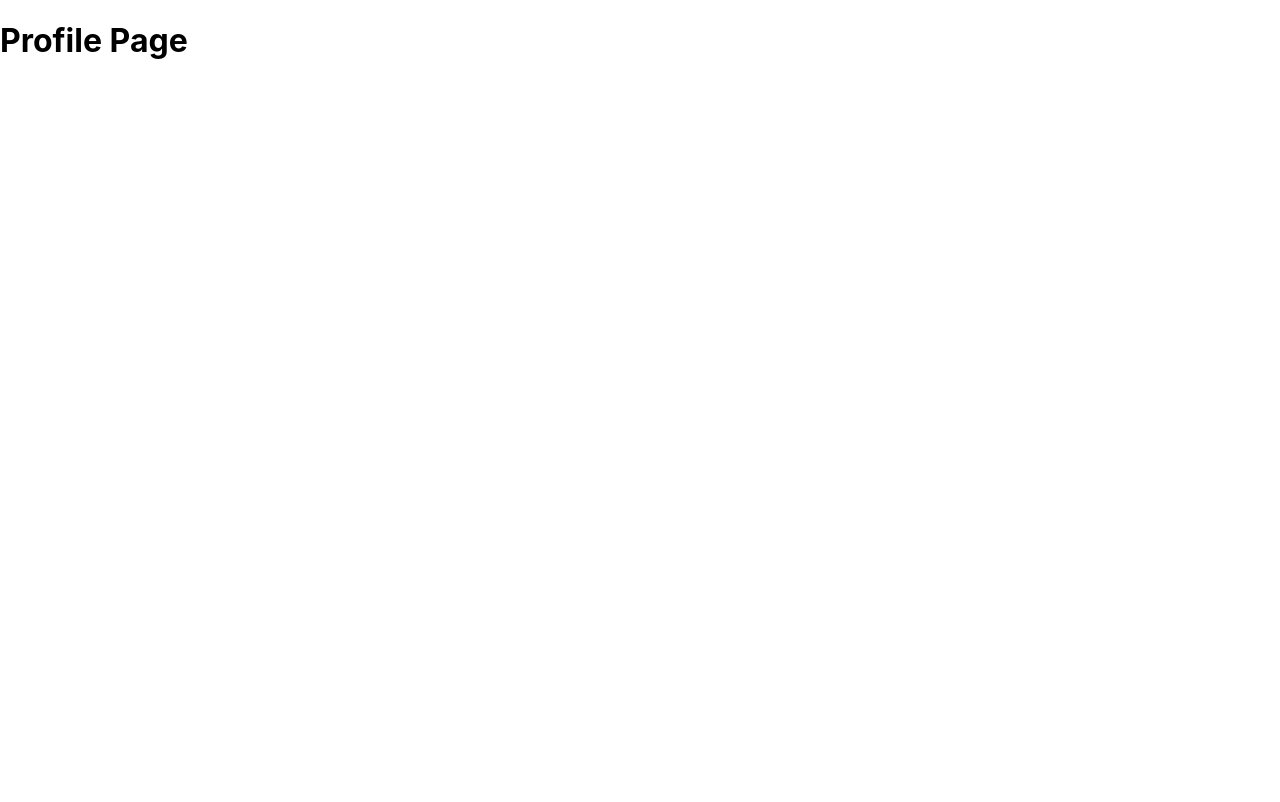
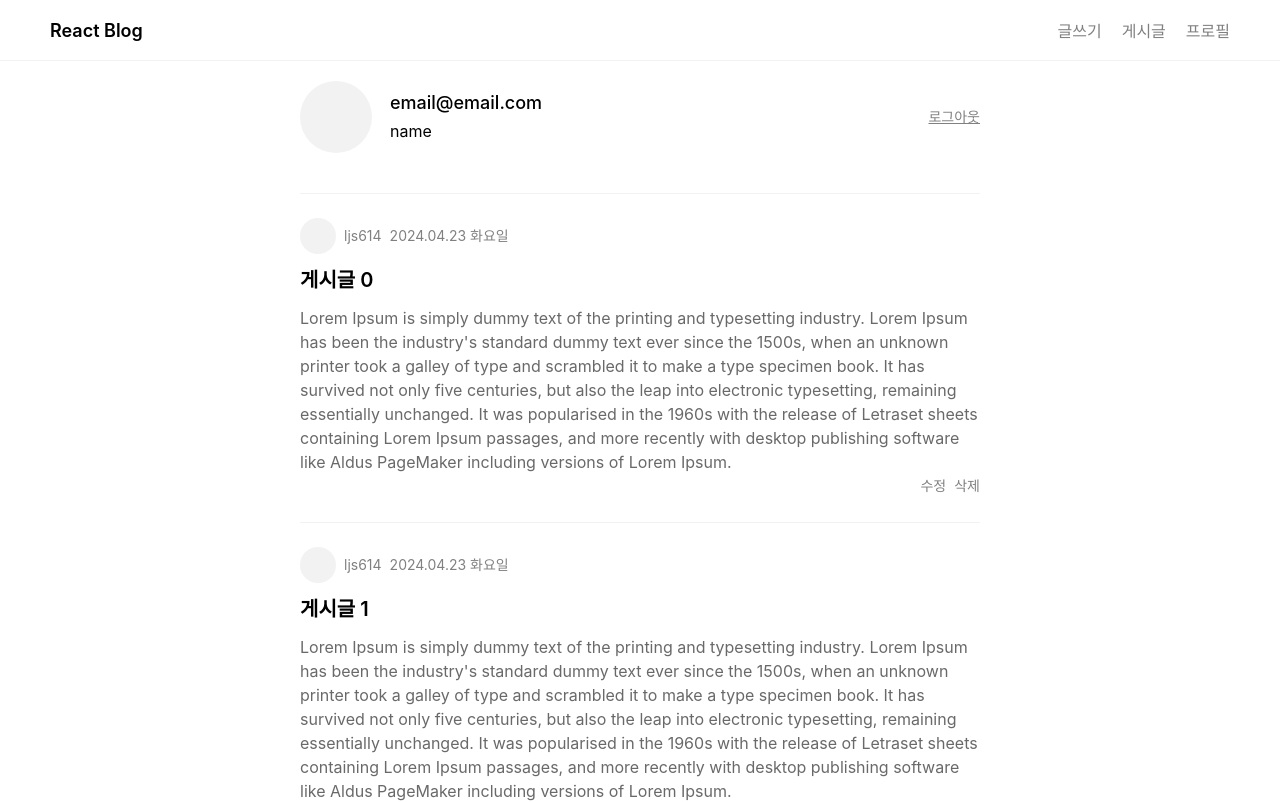
Before and after one commit to ljs614/fastcampus-blog-app, a React (Create React App) app: page /profile in a window 1280 px wide. Shown: the top 802 px of the page. Built offline with nearby package versions, Linux system fonts and the light colour scheme.

Commit message:
feat: profile, post components

```diff
--- /dev/null
+++ b/src/components/Footer.tsx
@@ -0,0 +1,11 @@
+import { Link } from "react-router-dom";
+
+export default function Footer() {
+  return (
+    <footer>
+      <Link to="/posts/new">글쓰기</Link>
+      <Link to="/posts">게시글</Link>
+      <Link to="/profile">프로필</Link>
+    </footer>
+  )
+}
--- /dev/null
+++ b/src/components/Header.tsx
@@ -0,0 +1,17 @@
+import { Link } from "react-router-dom";
+
+
+export default function Header() {
+  return (
+    <header className="header">
+      <Link to="/" className="header__logo">
+        React Blog
+      </Link>
+      <div>
+        <Link to="/posts/new">글쓰기</Link>
+        <Link to="/posts">게시글</Link>
+        <Link to="/profile">프로필</Link>
+      </div>
+    </header>
+  )
+}
--- /dev/null
+++ b/src/components/PostDetail.tsx
@@ -0,0 +1,25 @@
+export default function PostDetail(){
+  return (
+    <>
+      <div className="post__detail">
+        <div className="post__box">
+          <div className="post__title">
+            Lorem ipsum dolor sit amet, consectetur adipiscing elit.
+          </div>
+          <div className="post__profile-box">
+            <div className="post__profile"></div>
+            <div className="post__author-name">ljs614</div>
+            <div className="post__date">2024.04.23 화요일</div>
+          </div>
+          <div className="post__utils-box">
+            <div className="post__delete">삭제</div>
+            <div className="post__edit">수정</div>
+          </div>
+          <div className="post__text">
+            Lorem Ipsum is simply dummy text of the printing and typesetting industry. Lorem Ipsum has been the industry's standard dummy text ever since the 1500s, when an unknown printer took a galley of type and scrambled it to make a type specimen book. It has survived not only five centuries, but also the leap into electronic typesetting, remaining essentially unchanged. It was popularised in the 1960s with the release of Letraset sheets containing Lorem Ipsum passages, and more recently with desktop publishing software like Aldus PageMaker including versions of Lorem Ipsum.
+          </div>
+        </div>
+      </div>
+    </>
+  )
+}
--- /dev/null
+++ b/src/components/PostList.tsx
@@ -0,0 +1,39 @@
+import { Link } from "react-router-dom";
+
+interface PostListProps {
+  hasNavigation?: boolean;
+}
+
+export default function PostList({ hasNavigation = true }: PostListProps) {
+  return (
+    <>
+      {hasNavigation && (
+        <div className="post__navigation">
+          <div className="post__navigation--active">전체</div>
+          <div>나의 글</div>
+        </div>
+      )}
+      <div className="post__list">
+        {[...Array(10)].map((e, index)=>(
+          <div key={index} className="post__box">
+            <Link to={`/posts/${index}`}>
+              <div className="post__profile-box">
+                <div className="post__profile"></div>
+                <div className="post__author-name">ljs614</div>
+                <div className="post__date">2024.04.23 화요일</div>
+              </div>
+              <div className="post__title">게시글 {index}</div>
+              <div className="post__text">
+                Lorem Ipsum is simply dummy text of the printing and typesetting industry. Lorem Ipsum has been the industry's standard dummy text ever since the 1500s, when an unknown printer took a galley of type and scrambled it to make a type specimen book. It has survived not only five centuries, but also the leap into electronic typesetting, remaining essentially unchanged. It was popularised in the 1960s with the release of Letraset sheets containing Lorem Ipsum passages, and more recently with desktop publishing software like Aldus PageMaker including versions of Lorem Ipsum.
+              </div>
+              <div className="post__utils-box">
+                <div className="post__delete">삭제</div>
+                <div className="post__edit">수정</div>
+              </div>
+            </Link>
+          </div>
+        ))}
+      </div>
+    </>
+  )
+}
--- /dev/null
+++ b/src/components/Profile.tsx
@@ -0,0 +1,18 @@
+import { Link } from "react-router-dom";
+
+export default function Profile() {
+  return (
+    <div className="profile__box">
+      <div className="flex__box-lg">
+        <div className="profile__image" />
+        <div>
+          <div className="profile__email">email@email.com</div>
+          <div className="profile__name">name</div>
+        </div>
+      </div>
+      <Link to="/" className="profile__logout">
+        로그아웃
+      </Link>
+    </div>
+  );
+}
--- a/src/components/Router.tsx
+++ b/src/components/Router.tsx
@@ -1,10 +1,10 @@
 import { Route, Routes, Navigate} from "react-router-dom"
 import Home from "../pages/home";
-import PostList from "../pages/posts";
-import PostDetail from "../pages/posts/detail";
+import PostsPage from "../pages/posts";
+import PostPage from "../pages/posts/detail";
 import PostNew from "../pages/posts/new";
 import PostEdit from "../pages/posts/edit";
-import Profile from "../pages/profile";
+import ProfilePage from "../pages/profile";
 import Login from "../pages/login";
 import Signup from "../pages/signup";
 
@@ -12,11 +12,11 @@
   return (
     <Routes>
       <Route path="/" element={<Home />}/>
-      <Route path="/posts" element={<PostList />}/>
-      <Route path="/posts/:id" element={<PostDetail />}/>
+      <Route path="/posts" element={<PostsPage />}/>
+      <Route path="/posts/:id" element={<PostPage />}/>
       <Route path="/posts/new" element={<PostNew />}/>
       <Route path="/posts/edit/:id" element={<PostEdit />}/>
-      <Route path="/profile" element={<Profile />}/>
+      <Route path="/profile" element={<ProfilePage />}/>
       <Route path="/login" element={<Login />} />
       <Route path="/signup" element={<Signup />} />
       <Route path="*" element={<Navigate replace to ='/'/>}/>
--- a/src/index.css
+++ b/src/index.css
@@ -15,11 +15,16 @@
 header {
   display: flex;
   justify-content: space-between;
-  flex-direction: row-reverse;
   border-bottom: 1px solid #f2f2f2;
   padding: 10px 40px;
   min-height: 40px;
   align-items: center;
+}
+
+header .header__logo {
+  color: black;
+  font-weight: 600;
+  font-size: 18px;
 }
 
 header a {
@@ -72,7 +77,8 @@
   font-weight: 600;
 }
 
-.post__list {
+.post__list,
+.post__detail {
   min-height: 90vh;
   padding: 20px;
   text-align: center;
@@ -140,3 +146,68 @@
 .post__edit:focus {
   color: black;
 }
+
+.post__detail .post__title {
+  font-size: 36px;
+  line-height: 40px;
+}
+
+.post__detail .post__utils-box {
+  padding: 10px 0px;
+  border-top: 1px solid #f2f2f2;
+  border-bottom: 1px solid #f2f2f2;
+  flex-direction: row;
+}
+
+.post__detail .post__profile-box {
+  padding: 10px 0px;
+}
+
+.post__detail .post__text {
+  padding: 20px 0px;
+}
+
+.profile__box {
+  display: flex;
+  gap: 18px;
+  align-items: center;
+  font-size: 18px;
+  margin: 0 auto;
+  max-width: 680px;
+  text-align: left;
+  line-height: 24px;
+  justify-content: space-between;
+  padding: 20px;
+}
+
+.flex__box-lg {
+  display: flex;
+  gap: 18px;
+  align-items: center;
+}
+
+.profile__image {
+  width: 72px;
+  height: 72px;
+  background-color: #f2f2f2;
+  border-radius: 50%;
+}
+
+.profile__name {
+  font-size: 16px;
+  padding-top: 4px;
+}
+
+.profile__email {
+  font-weight: 500;
+}
+
+.profile__logout {
+  color: gray;
+  font-size: 14px;
+}
+
+.profile__logout:hover,
+.profile__logout:focus {
+  color: black;
+}
--- a/src/pages/home/index.tsx
+++ b/src/pages/home/index.tsx
@@ -1,45 +1,13 @@
-import { Link } from "react-router-dom";
+import Header from "../../components/Header";
+import Footer from "../../components/Footer";
+import PostList from "../../components/PostList";
 
 export default function Home() {
     return (
         <div>
-            <header>
-                <div>
-                    <Link to="/posts/new">글쓰기</Link>
-                    <Link to="/posts">게시글</Link>
-                    <Link to="/profile">프로필</Link>
-                </div>
-            </header>
-            <div className="post__navigation">
-                <div className="post__navigation--active">전체</div>
-                <div>나의 글</div>
-            </div>
-            <div className="post__list">
-                {[...Array(10)].map((e, index)=>(
-                    <div key={index} className="post__box">
-                        <Link to={`/posts/${index}`}>
-                            <div className="post__profile-box">
-                                <div className="post__profile"></div>
-                                <div className="post__author-name">ljs614</div>
-                                <div className="post__date">2024.04.23 화요일</div>
-                            </div>
-                            <div className="post__title">게시글 {index}</div>
-                            <div className="post__text">
-                                Lorem Ipsum is simply dummy text of the printing and typesetting industry. Lorem Ipsum has been the industry's standard dummy text ever since the 1500s, when an unknown printer took a galley of type and scrambled it to make a type specimen book. It has survived not only five centuries, but also the leap into electronic typesetting, remaining essentially unchanged. It was popularised in the 1960s with the release of Letraset sheets containing Lorem Ipsum passages, and more recently with desktop publishing software like Aldus PageMaker including versions of Lorem Ipsum.
-                            </div>
-                            <div className="post__utils-box">
-                                <div className="post__delete">삭제</div>
-                                <div className="post__edit">수정</div>
-                            </div>
-                        </Link>
-                    </div>
-                ))}
-            </div>
-            <footer>
-                <Link to="/posts/new">글쓰기</Link>
-                <Link to="/posts">게시글</Link>
-                <Link to="/profile">프로필</Link>
-            </footer>
+            <Header />
+            <PostList />
+            <Footer />
         </div>
     );
 }
--- a/src/pages/posts/detail.tsx
+++ b/src/pages/posts/detail.tsx
@@ -1,3 +1,13 @@
-export default function PostDetail() {
-    return(<h1>Post Detail Page</h1>);
+import Footer from "../../components/Footer";
+import Header from "../../components/Header";
+import PostDetail from "../../components/PostDetail";
+
+export default function PostPage() {
+    return(
+        <>
+            <Header />
+            <PostDetail />
+            <Footer />
+        </>
+    );
 }
--- a/src/pages/posts/index.tsx
+++ b/src/pages/posts/index.tsx
@@ -1,3 +1,3 @@
-export default function PostList(){
+export default function PostsPage(){
     return(<h1>Posts Page</h1>);
 }
--- a/src/pages/profile/index.tsx
+++ b/src/pages/profile/index.tsx
@@ -1,3 +1,15 @@
-export default function Profile(){
-    return (<h1>Profile Page</h1>);
+import Footer from "../../components/Footer";
+import Header from "../../components/Header";
+import PostList from "../../components/PostList";
+import Profile from "../../components/Profile";
+
+export default function ProfilePage(){
+    return (
+        <>
+            <Header />
+            <Profile />
+            <PostList hasNavigation={false} />
+            <Footer />
+        </>
+    );
 }
```
